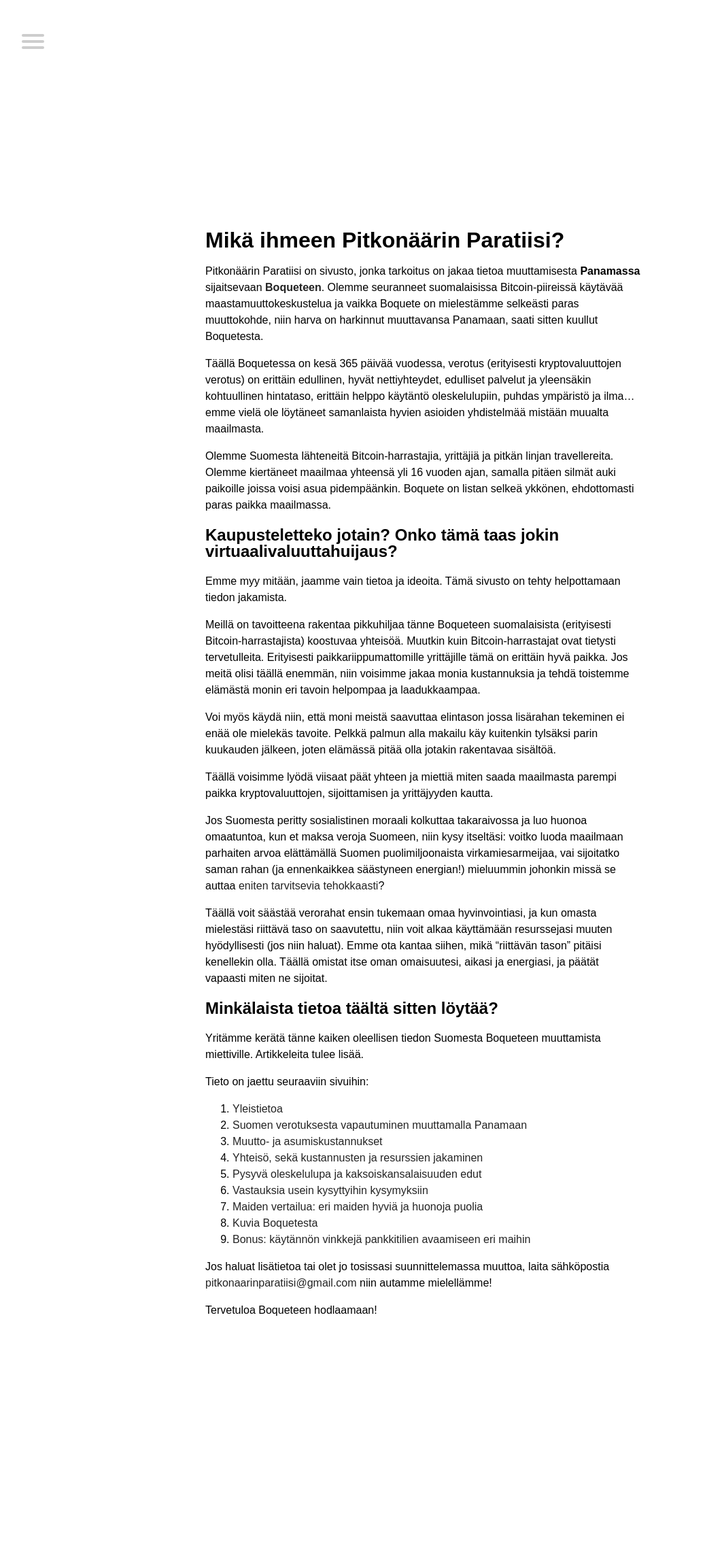
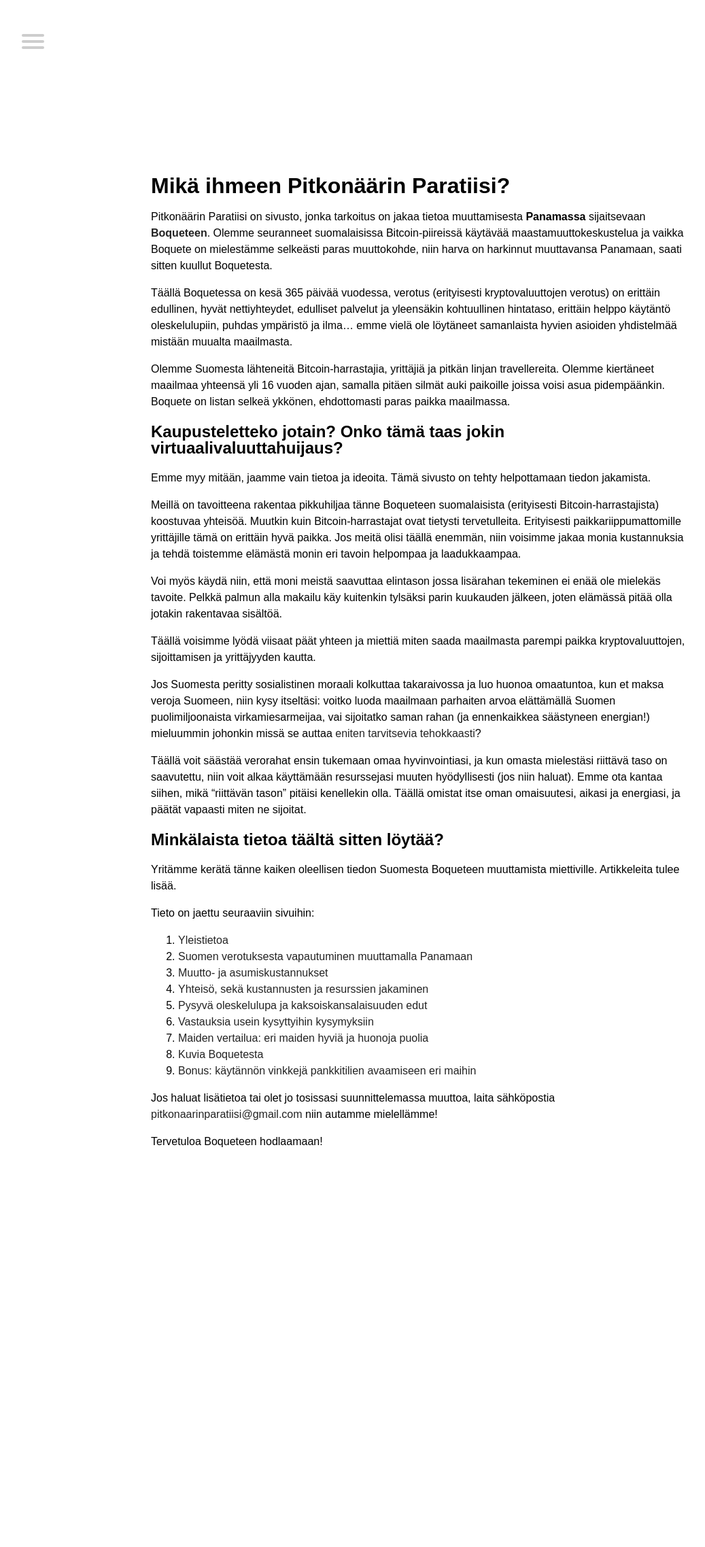
Before and after one commit to pitkonaarinparatiisi/pitkonaarinparatiisi.github.io, a Jekyll site: the page built from README.md, in a window 1280 px wide. Shown: the whole page at 68% size, without its empty margins (18-1055 px from the left). Built offline with Jekyll 4.4.1, drawn with Linux system fonts in a browser that asks for light colours; our own code applies the rules of GitHub Pages for plain Markdown files; after the commit the page ends 1723 px from its top, so only the background shows below that.

Commit message:
Update default.html

```diff
--- a/_layouts/default.html
+++ b/_layouts/default.html
@@ -13,7 +13,7 @@
 <meta name=viewport content="width=device-width, initial-scale=1">
 <style>
 
-  body{max-width:50em;margin:auto;padding:20em;line-height:1.5em;  font-family: "Avenir Next", "Avenir", sans-serif;}
+  body{max-width:50em;margin:auto;padding:1em;padding-top:15em;line-height:1.5em;  font-family: "Avenir Next", "Avenir", sans-serif;}
   pre{overflow-x:auto}
   img{max-width: 100%;}
 
```
